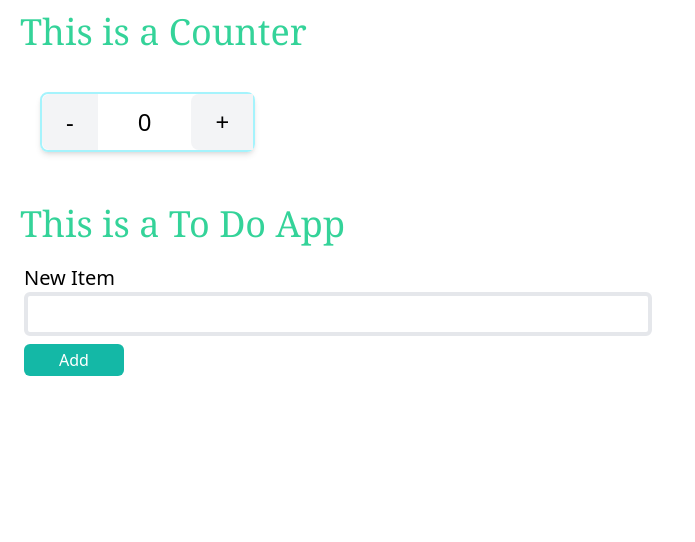
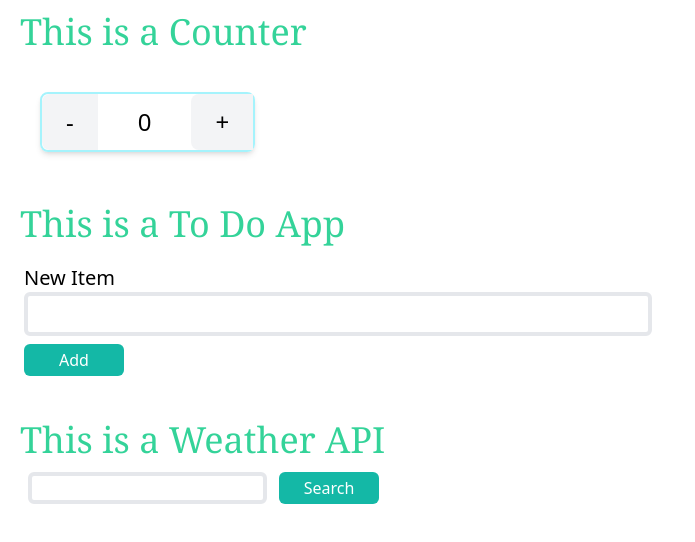
Before and after one commit to Muhammad-Yusuf-Hanif/React-Tutorial, a React (Vite) app: page / in a window 1280 px wide. Shown: the top 542 px of the page, without its empty margins (0-695 px from the left). Built offline with nearby package versions, Linux system fonts and the light colour scheme.

Commit message:
API completed

```diff
--- a/src/App.tsx
+++ b/src/App.tsx
@@ -1,11 +1,13 @@
 import Counter from "./miniProjects/Counter/Counter";
 import ToDoApp from "./miniProjects/Todoapp/ToDoApp";
+import API from "./miniProjects/WeatherAPI/API";
 
 function App() {
 	return (
 		<>
 			<Counter/>
 			<ToDoApp/>
+			<API/>
 		</>
 	);
 }
--- a/src/miniProjects/Todoapp/ToDoDisplay.tsx
+++ b/src/miniProjects/Todoapp/ToDoDisplay.tsx
@@ -7,12 +7,11 @@ const ToDoDisplay = () => {
 
   function addToDos(e) {
     e.preventDefault();
-    // Trim the newItem and check if it's not empty before adding
     if (newItem.trim().length > 0) {
         setToDos([...toDos, newItem]);
-        setNewItem(""); // Reset newItem to clear the input field.
+        setNewItem("");
     } else {
-        alert("Please enter a non-empty value."); // Optionally alert the user
+        alert("Please enter a non-empty value.");
     }
 }
 
@@ -26,7 +25,6 @@ const ToDoDisplay = () => {
 		setToDos(filteredToDos);
 	}
 
-	// console.log("toDos", toDos);
 	return (
 		<div className="pl-6 pt-5">
 			<form
--- /dev/null
+++ b/src/miniProjects/WeatherAPI/API.tsx
@@ -0,0 +1,14 @@
+import Heading from "../../common/Heading"
+import APIDisplay from "./APIDisplay"
+
+
+const API = () => {
+  return (
+    <div className="mt-8">
+      <Heading text="This is a Weather API"/>
+      <APIDisplay/>
+    </div>
+  )
+}
+
+export default API
--- /dev/null
+++ b/src/miniProjects/WeatherAPI/APIDisplay.tsx
@@ -0,0 +1,57 @@
+import { useState, useEffect } from "react";
+import Button from "../../common/Button";
+
+const APIDisplay = () => {
+	const [weather, setWeather] = useState(null);
+	const [city, setCity] = useState();
+	const [error, setError] = useState("");
+
+	const apiKey = "96ae4f0ff15d3b006deaf259d7638b26";
+	const url = `https://api.openweathermap.org/data/2.5/weather?q=${city}&appid=${apiKey}&units=metric`;
+
+	function cityInput(e) {
+		setCity(e.target.value);
+    setError('')
+	}
+
+	function searchCity() {
+		const fetchWeather = async () => {
+			try {
+				const response = await fetch(url);
+				if (!response.ok) {
+					throw new Error(`HTTP error! Status: ${response.status}`);
+				}
+				const data = await response.json();
+				setWeather(data);
+			} catch (error) {
+				console.error("Fetching weather data failed:", error);
+        console.log(typeof error.toString())
+        setError(error.toString() + " Please enter a valid city")
+				setWeather(null);
+			}
+		};
+		fetchWeather();
+	}
+
+	return (
+		<>
+			<input
+				className=" border-4 rounded-md ml-7 mr-3 my-3"
+				type="text"
+				id="city"
+				onChange={cityInput}
+			/>
+			<Button text="Search" type="submit" onClick={searchCity} />
+			{weather && (
+				<div className="mx-7 my-3">
+					<h1>Weather in {weather.name}</h1>
+					<p>Temperature: {weather.main.temp} Degrees</p>
+					<p>Condition: {weather.weather[0].description}</p>
+				</div>
+			)}
+      <h1 className="ml-7 text-red-500 font-bold">{error}</h1>
+		</>
+	);
+};
+
+export default APIDisplay;
```
